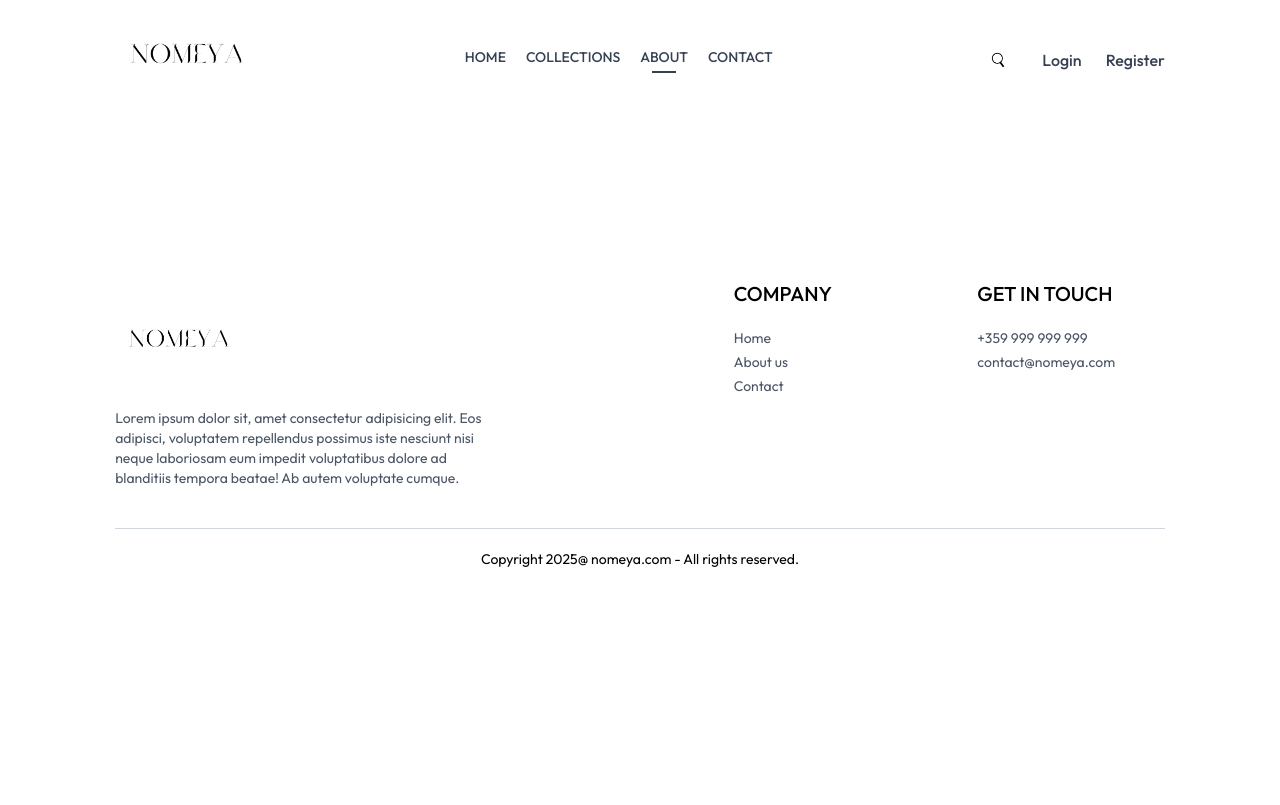
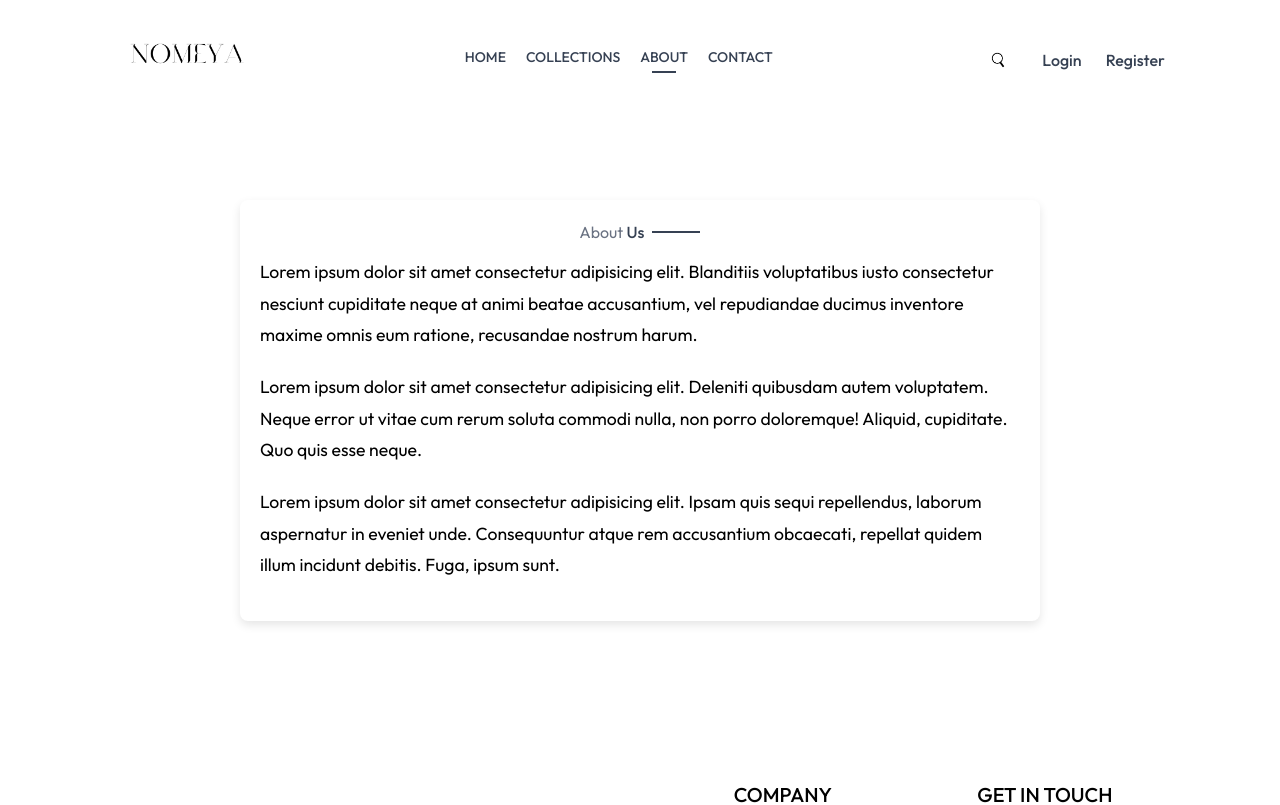
Before and after one commit to DianaAsli/Shop-React-Project, a React (Vite) app in the folder client/: page /about in a window 1280 px wide. Shown: the top 805 px of the page. Built offline with nearby package versions, Linux system fonts and the light colour scheme.

Commit message:
Create About page

```diff
--- a/client/src/App.jsx
+++ b/client/src/App.jsx
@@ -10,6 +10,7 @@ import { useState } from 'react';
 import { UserContext } from './context/UserContext';
 import Logout from './components/auth/Logout';
 import ProductDetails from './components/details/ProductDetails';
+import About from './components/about/about';
 
 function App() {
   const [authData, setAuthData] = useState({});
@@ -34,6 +35,7 @@ function App() {
           <Route path='/users/register' element={<Register />} />
           <Route path='/users/logout' element={<Logout />} />
           <Route path='/product/:productId' element={<ProductDetails />} />
+          <Route path='/about' element={<About />} />
         </Routes>
         <Footer />
       </div>
--- /dev/null
+++ b/client/src/components/about/About.jsx
@@ -0,0 +1,15 @@
+import Title from "../UI/Title";
+import './about.css'
+
+export default function About() {
+    return (
+        <div className="about-container">
+            <div className="about-content">
+                <Title text1={'About'} text2={'Us'} />
+            </div>
+            <p className="text">Lorem ipsum dolor sit amet consectetur adipisicing elit. Blanditiis voluptatibus iusto consectetur nesciunt cupiditate neque at animi beatae accusantium, vel repudiandae ducimus inventore maxime omnis eum ratione, recusandae nostrum harum.</p>
+            <p className="text">Lorem ipsum dolor sit amet consectetur adipisicing elit. Deleniti quibusdam autem voluptatem. Neque error ut vitae cum rerum soluta commodi nulla, non porro doloremque! Aliquid, cupiditate. Quo quis esse neque.</p>
+            <p className="text"> Lorem ipsum dolor sit amet consectetur adipisicing elit. Ipsam quis sequi repellendus, laborum aspernatur in eveniet unde. Consequuntur atque rem accusantium obcaecati, repellat quidem illum incidunt debitis. Fuga, ipsum sunt.</p>
+        </div>
+    )
+}
--- /dev/null
+++ b/client/src/components/about/about.css
@@ -0,0 +1,21 @@
+.about-container {
+    max-width: 800px;
+    margin: 80px auto;
+    padding: 20px;
+    background-color: #fff;
+    border-radius: 8px;
+    box-shadow: 0 4px 10px rgba(0, 0, 0, 0.1);
+    display: flex;
+    flex-direction: column;
+}
+
+.about-content {
+    text-align: center;
+}
+
+
+.text {
+    font-size: 1.1rem;
+    line-height: 1.8;
+    margin-bottom: 20px;
+}
--- a/client/src/components/rating/AverageRating.jsx
+++ b/client/src/components/rating/AverageRating.jsx
@@ -5,7 +5,7 @@ import { useEffect } from "react";
 
 export default function AverageRating({ reload, setReload }) {
     const { productId } = useParams();
-    const { comments, averageRating, commentsCount, getAll } = useComments(productId);
+    const { averageRating, commentsCount, getAll } = useComments(productId);
 
     useEffect(() => {
         if (reload) {
```
